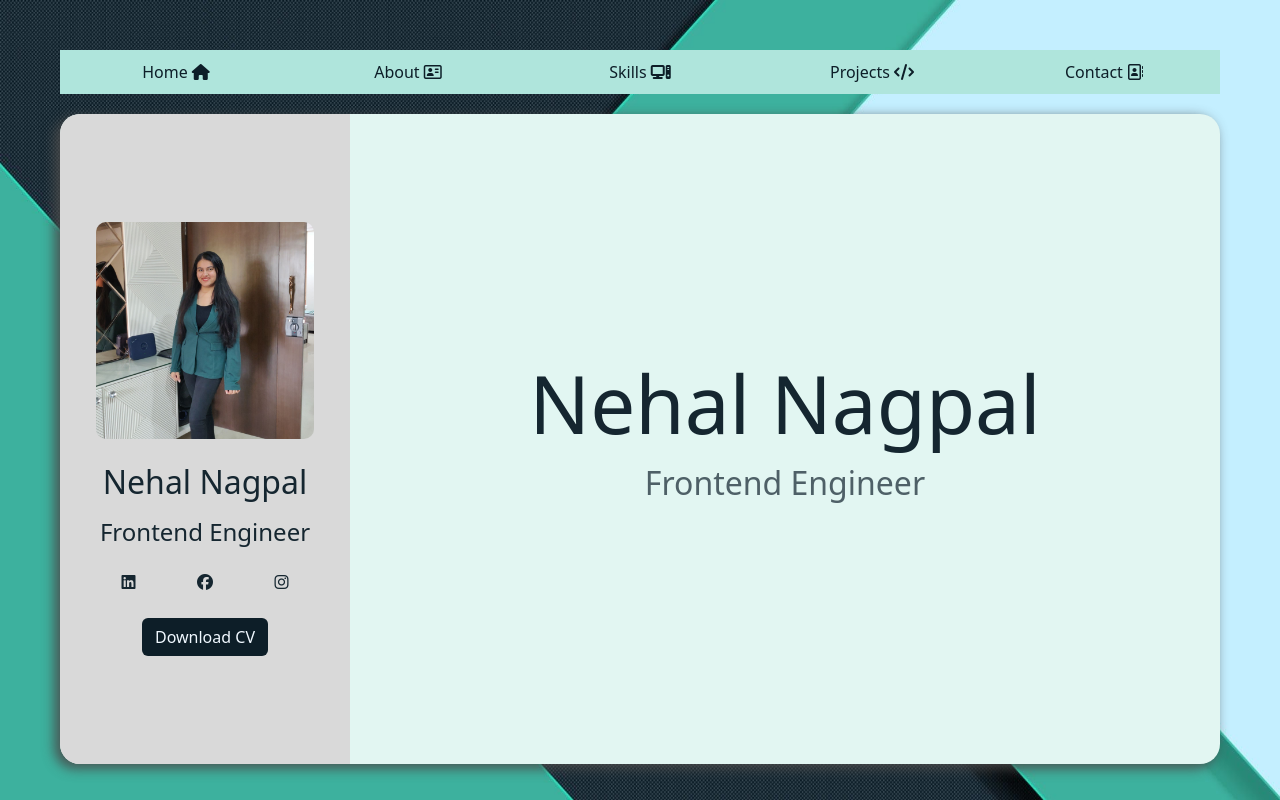
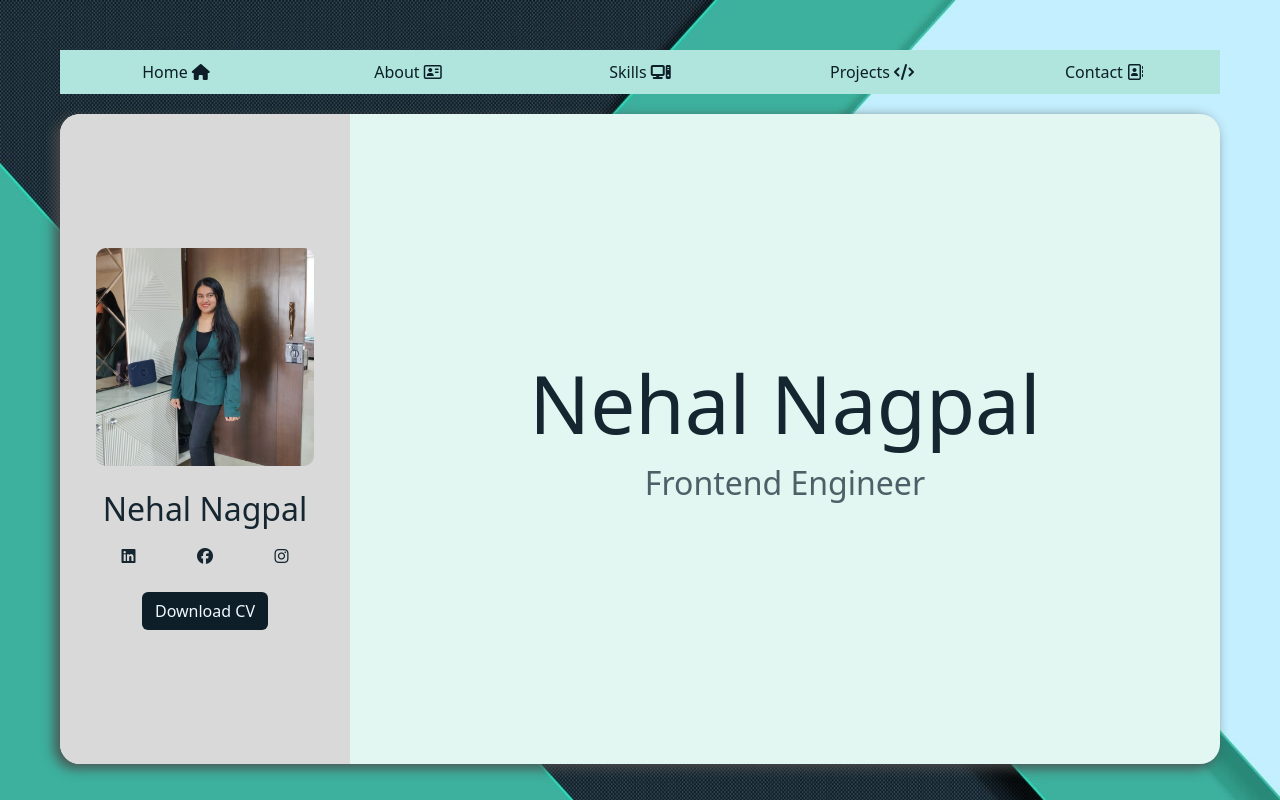
Before and after one commit to nehalnagpal1028/nehalportfolio, a plain HTML site: page index.html in a window 1280 px wide. Drawn offline with nearby package versions, Linux system fonts and the light colour scheme.

Commit message:
Update index.html

```diff
--- a/index.html
+++ b/index.html
@@ -61,7 +61,6 @@
                                 <img src="assets/images/IMG_20230729_123723.jpg" alt="profile pic" class="w-75">
                              </div>
                              <h2 class="mb-3">Nehal Nagpal</h2>
-                                <h4 class="mb-4">Frontend Engineer</h4>
                                 <ul class="mb-4">
                                  <li>
                                      <a href="#">
```
